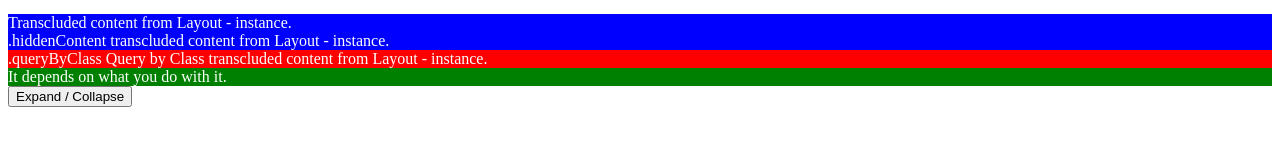
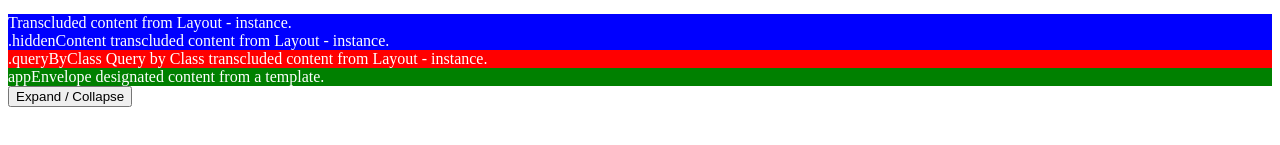
Before and after one commit to vgpro54321/NgContent-Study-v2, an Angular app: page / in a window 1280 px wide. Shown: the part 157-302 px from the top of the page. Built offline with nearby package versions, Linux system fonts and the light colour scheme.

Commit message:
1 file modified

```diff
--- a/src/app/layout-instance/layout-instance.component.html
+++ b/src/app/layout-instance/layout-instance.component.html
@@ -11,5 +11,7 @@
     .hiddenContent transcluded content from Layout - instance.
   </div>
 
-  <ng-template appEnvelope> It depends on what you do with it. </ng-template>
+  <ng-template appEnvelope>
+    appEnvelope designated content from a template.
+  </ng-template>
 </app-layout>
```
